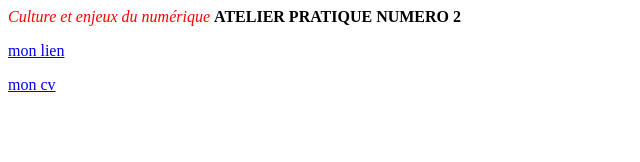
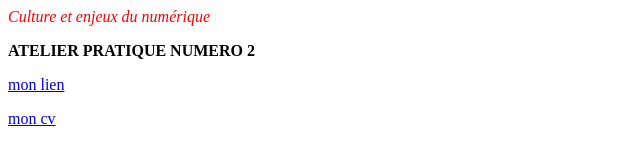
Before and after one commit to EmmaCiaz/emmaciaz.github.io, a plain HTML site: page index.html in a window 1280 px wide. Shown: the whole page, without its empty margins (0-640 px from the left). Drawn offline with Linux system fonts and the light colour scheme.

Commit message:
Update index.html

```diff
--- a/index.html
+++ b/index.html
@@ -5,7 +5,7 @@
           </head>
           <body>
               <span style="color:red"><i>Culture et enjeux du numérique</i></span>
-              <b>ATELIER PRATIQUE NUMERO 2</b>
+           <p><b>ATELIER PRATIQUE NUMERO 2</b></p>
            <p><a href="./tableau.html"> mon lien</a></p>
 
            <p><a href="./cv exemple.html"> mon cv</a></p>
```
